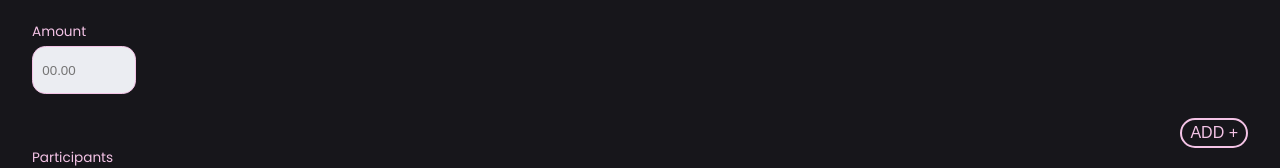
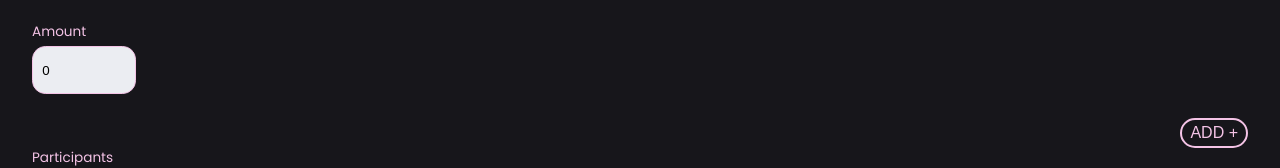
Before and after one commit to d-opri/Kroko-Capstone, a Next.js app: page /create in a window 1280 px wide. Shown: the part 205-373 px from the top of the page. Built offline with nearby package versions, Linux system fonts and the light colour scheme.

Commit message:
add default input

```diff
--- a/components/Form.js
+++ b/components/Form.js
@@ -7,7 +7,7 @@ import Delete from "@/assets/close_circle.svg";
 
 export default function BillForm({ onSubmit, bill, isEditPage }) {
   const [title, setTitle] = useState(bill ? bill.title : "");
-  const [amount, setAmount] = useState(bill ? bill.amount : "");
+  const [amount, setAmount] = useState(bill ? bill.amount : 0);
   const [participants, setParticipants] = useState(
     bill
       ? bill.participants
@@ -134,7 +134,6 @@ export default function BillForm({ onSubmit, bill, isEditPage }) {
                 min='0'
                 value={participant.paid}
                 onChange={(event) => handleParticipantChange(event, index)}
-                required
               />
             </InputWrapper>
             <DeleteButton
--- a/pages/bills/[id]/index.js
+++ b/pages/bills/[id]/index.js
@@ -42,7 +42,9 @@ export default function BillPageDetails() {
                 ? `is owed ${-participant.balance} $`
                 : "has no balance"}
               <br />
-              <BalanceWrapper>paid {participant.paid} $</BalanceWrapper>
+              <BalanceWrapper>
+                paid {participant.paid ? `${participant.paid}` : `0`} $
+              </BalanceWrapper>
             </ItemWrapper>
           </ListItem>
         ))}
```
